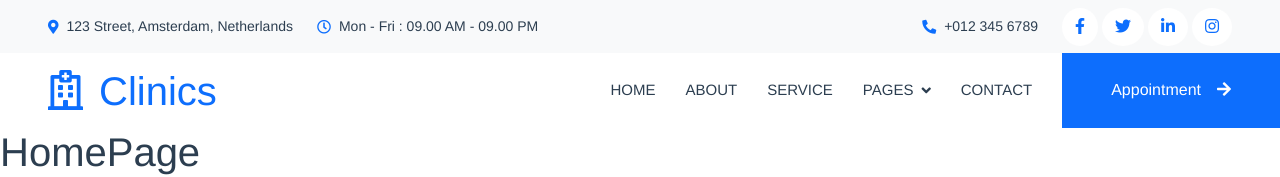
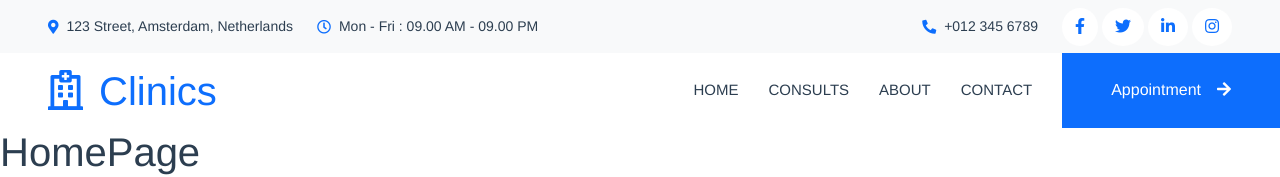
Before and after one commit to kaan302/Mindease, a Vue app in the folder client/: page /doctor-profile in a window 1280 px wide. Shown: the top 177 px of the page. Built offline with nearby package versions, Linux system fonts and the light colour scheme.

Commit message:
changed navbar

```diff
--- a/client/src/components/Navigation/Navbar.vue
+++ b/client/src/components/Navigation/Navbar.vue
@@ -38,19 +38,10 @@
     </button>
     <div class="collapse navbar-collapse" id="navbarCollapse">
       <div class="navbar-nav ms-auto p-4 p-lg-0">
-        <a href="" class="nav-item nav-link active">Home</a>
-        <a href="" class="nav-item nav-link">About</a>
-        <a href="" class="nav-item nav-link">Service</a>
-        <div class="nav-item dropdown">
-          <a href="#" class="nav-link dropdown-toggle" data-bs-toggle="dropdown">Pages</a>
-          <div class="dropdown-menu rounded-0 rounded-bottom m-0">
-            <a href="" class="dropdown-item">Our Doctor</a>
-            <a href="" class="dropdown-item">Appointment</a>
-            <a href="" class="dropdown-item">Testimonial</a>
-            <a href="" class="dropdown-item">404 Page</a>
-          </div>
-        </div>
-        <a href="" class="nav-item nav-link">Contact</a>
+        <router-link to="home-professionals" class="nav-item nav-link">Home</router-link>
+        <router-link to="/all-consults" class="nav-item nav-link">Consults</router-link>
+        <router-link to="/about" class="nav-item nav-link">About</router-link>
+        <router-link to="/contact" class="nav-item nav-link">Contact</router-link>
       </div>
       <a href="" class="btn btn-primary rounded-0 py-4 px-lg-5 d-none d-lg-block">Appointment<i class="fa fa-arrow-right ms-3"></i></a>
     </div>
```
